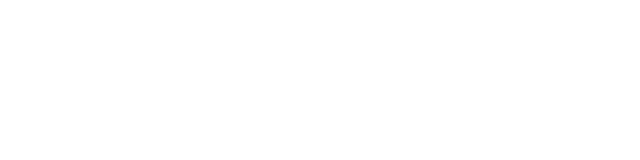
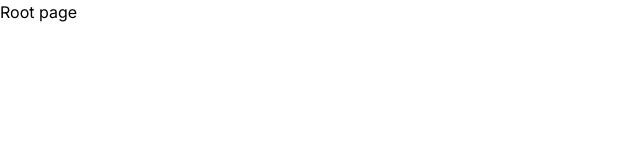
Before and after one commit to vituhonorato/tech-quizz, a Next.js app: page / in a window 1280 px wide. Shown: the top 160 px of the page, without its empty margins (0-640 px from the left). Built offline with nearby package versions, Linux system fonts and the light colour scheme.

Commit message:
building main page

```diff
--- a/app/(root)/page.tsx
+++ b/app/(root)/page.tsx
@@ -5,6 +5,7 @@
   return (
     <div>
       <UserButton afterSignOutUrl="/"/>
+      <p>Root page</p>
     </div>
   )
 }
```
